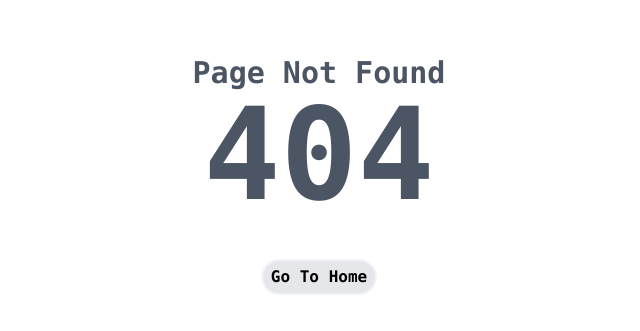
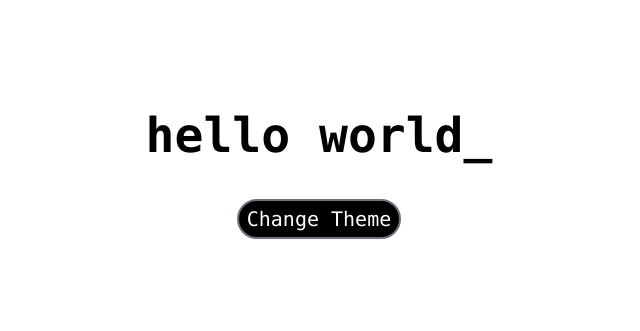
Before and after one commit to aliNajib4/small-project, a React (Vite) app: page /dark-mode in a window 1280 px wide. Before the commit this address had no page. Shown: the part 225-556 px from the top of the page, without its empty margins (321-961 px from the left). Built offline with nearby package versions, Linux system fonts and the light colour scheme; what tw-elements-react would draw is missing.

Commit message:
add dark mode page

```diff
--- a/src/App.jsx
+++ b/src/App.jsx
@@ -11,6 +11,7 @@ import NotFound from "./components/NotFound";
 import LoadMore from "./components/load_more/LoadMore";
 import TreeView from "./components/tree_view/TreeView";
 import QrCode from "./components/qr_code/QrCode";
+import DarkMode from "./components/dark_mode/DarkMode";
 
 function App() {
   return (
@@ -28,6 +29,7 @@ function App() {
           <Route path="/load-more" element={<LoadMore />} />
           <Route path="/tree-view" element={<TreeView />} />
           <Route path="/qr-code" element={<QrCode />} />
+          <Route path="/dark-mode" element={<DarkMode />} />
           <Route path="*" element={<NotFound />} />
         </Routes>
       </main>
--- /dev/null
+++ b/src/components/dark_mode/DarkMode.jsx
@@ -0,0 +1,17 @@
+import Hi from "./Hi";
+import { createContext } from "react";
+import useLocalStorage from "../../helpers/hooks/useLocalStorage";
+
+export const ThemeContext = createContext(() => {});
+const DarkMode = () => {
+  const [dark, setDark] = useLocalStorage("dark", false);
+  return (
+    <div className={`h-screen w-screen ${dark ? "dark" : ""}`}>
+      <ThemeContext.Provider value={setDark}>
+        <Hi />
+      </ThemeContext.Provider>
+    </div>
+  );
+};
+
+export default DarkMode;
--- /dev/null
+++ b/src/components/dark_mode/Hi.jsx
@@ -0,0 +1,21 @@
+import { useContext } from "react";
+import { ThemeContext } from "./DarkMode";
+
+const Hi = () => {
+  const setDark = useContext(ThemeContext);
+  return (
+    <div className="center h-screen w-screen flex-col gap-10 duration-500 dark:bg-black">
+      <h1 className="text-5xl font-extrabold duration-1000 dark:text-white">
+        hello world_
+      </h1>
+      <button
+        onClick={() => setDark((dark) => !dark)}
+        className="button border-gray-500 bg-black text-xl duration-500 hover:border-gray-700 hover:bg-gray-700 dark:bg-white dark:text-black dark:hover:bg-gray-400 "
+      >
+        change theme
+      </button>
+    </div>
+  );
+};
+
+export default Hi;
--- a/src/components/qr_code/QrCode.jsx
+++ b/src/components/qr_code/QrCode.jsx
@@ -7,7 +7,7 @@ const QrCode = () => {
 
   return (
     <div className="center h-screen w-screen bg-gray-200">
-      <div className="flex w-[256px] gap-16 flex-col items-center">
+      <div className="flex w-[256px] flex-col items-center gap-16">
         <div className="flex gap-5">
           <input
             type="text"
--- a/src/components/sliders/Sliders.jsx
+++ b/src/components/sliders/Sliders.jsx
@@ -1,4 +1,4 @@
-import Card from "./../units/Card";
+import Card from "../../helpers/units/Card";
 
 const Sliders = () => {
   return (
--- /dev/null
+++ b/src/helpers/hooks/useLocalStorage.js
@@ -0,0 +1,19 @@
+import { useState, useEffect } from "react";
+
+const useLocalStorage = (key, initialValue) => {
+  const [value, setValue] = useState(() => {
+    try {
+      const item = localStorage.getItem(key);
+      return item ? JSON.parse(item) : initialValue;
+    } catch (error) {
+      console.log(error);
+      return initialValue;
+    }
+  });
+  useEffect(() => {
+    localStorage.setItem(key, JSON.stringify(value));
+  }, [key, value]);
+  return [value, setValue];
+};
+
+export default useLocalStorage;
--- a/src/index.css
+++ b/src/index.css
@@ -3,8 +3,8 @@
 @tailwind utilities;
 
 @layer base {
-  input[type="text"]{
-    @apply p-2 border-2 border-gray-300 rounded-md focus:outline-none focus:rounded-2xl duration-500;
+  input[type="text"] {
+    @apply rounded-md border-2 border-gray-300 p-2 duration-500 focus:rounded-2xl focus:outline-none;
   }
   .center {
     @apply flex items-center justify-center;
```
Also changed, not shown: src/helpers/units/Card.jsx (renamed from src/components/units/Card.jsx), 1 other file (tests, documents, lock files or other folders).
